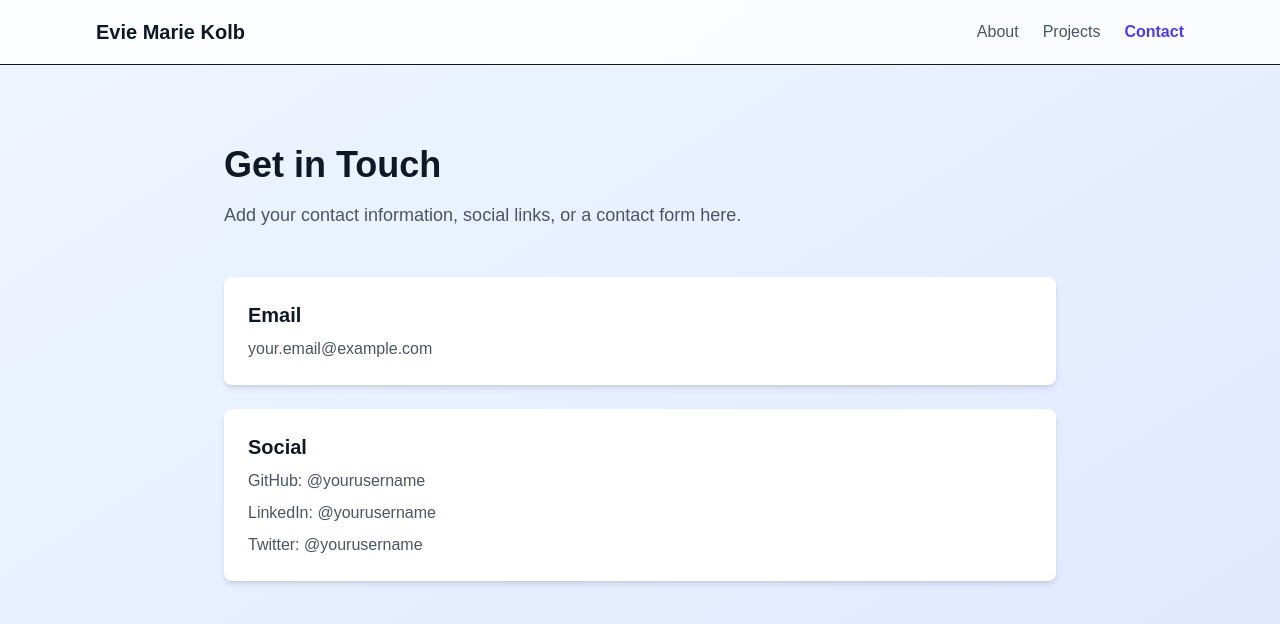
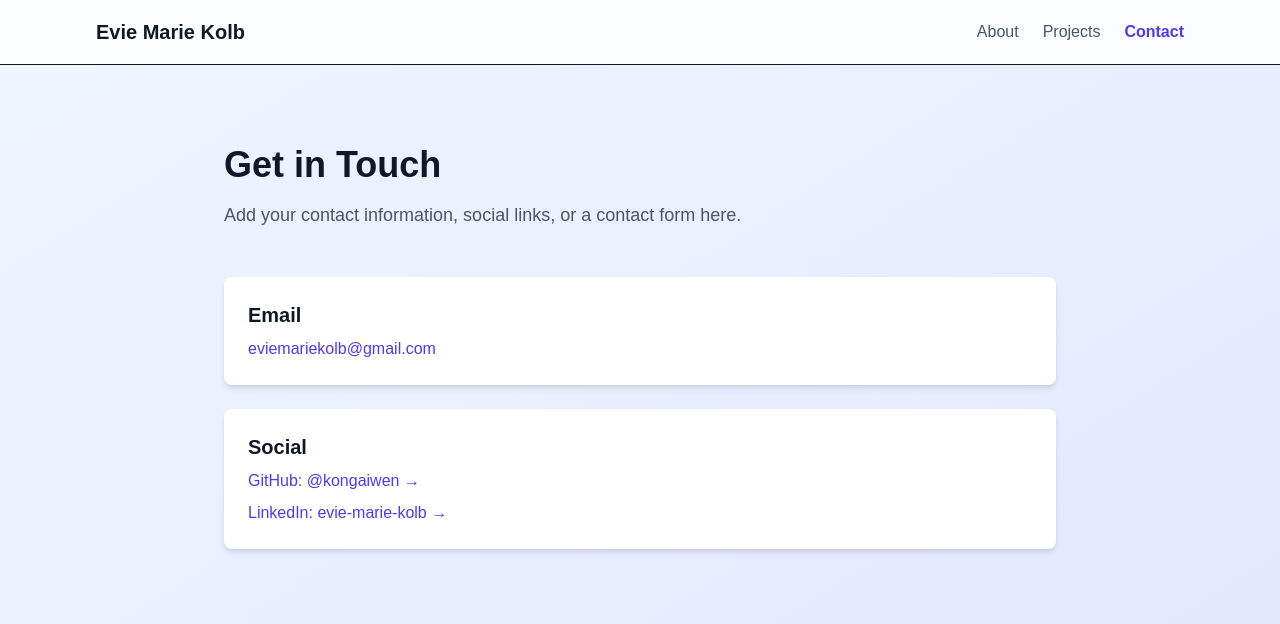
Before and after one commit to kongaiwen/evie-marie-dashboard, a Next.js app: page /contact in a window 1280 px wide. Shown: the top 624 px of the page. Built offline with nearby package versions, Linux system fonts and the light colour scheme.

Commit message:
Update contact info with real email and social links

```diff
--- a/app/contact/page.tsx
+++ b/app/contact/page.tsx
@@ -33,15 +33,33 @@ export default function ContactPage() {
         <div className="mt-12 space-y-6">
           <div className="rounded-lg bg-white p-6 shadow-md">
             <h3 className="text-xl font-semibold text-gray-900">Email</h3>
-            <p className="mt-2 text-gray-600">your.email@example.com</p>
+            <a
+              href="mailto:eviemariekolb@gmail.com"
+              className="mt-2 block text-indigo-600 hover:text-indigo-500"
+            >
+              eviemariekolb@gmail.com
+            </a>
           </div>
 
           <div className="rounded-lg bg-white p-6 shadow-md">
             <h3 className="text-xl font-semibold text-gray-900">Social</h3>
             <div className="mt-2 space-y-2">
-              <p className="text-gray-600">GitHub: @yourusername</p>
-              <p className="text-gray-600">LinkedIn: @yourusername</p>
-              <p className="text-gray-600">Twitter: @yourusername</p>
+              <a
+                href="https://github.com/kongaiwen"
+                target="_blank"
+                rel="noopener noreferrer"
+                className="block text-indigo-600 hover:text-indigo-500"
+              >
+                GitHub: @kongaiwen →
+              </a>
+              <a
+                href="https://linkedin.com/in/evie-marie-kolb"
+                target="_blank"
+                rel="noopener noreferrer"
+                className="block text-indigo-600 hover:text-indigo-500"
+              >
+                LinkedIn: evie-marie-kolb →
+              </a>
             </div>
           </div>
         </div>
```
